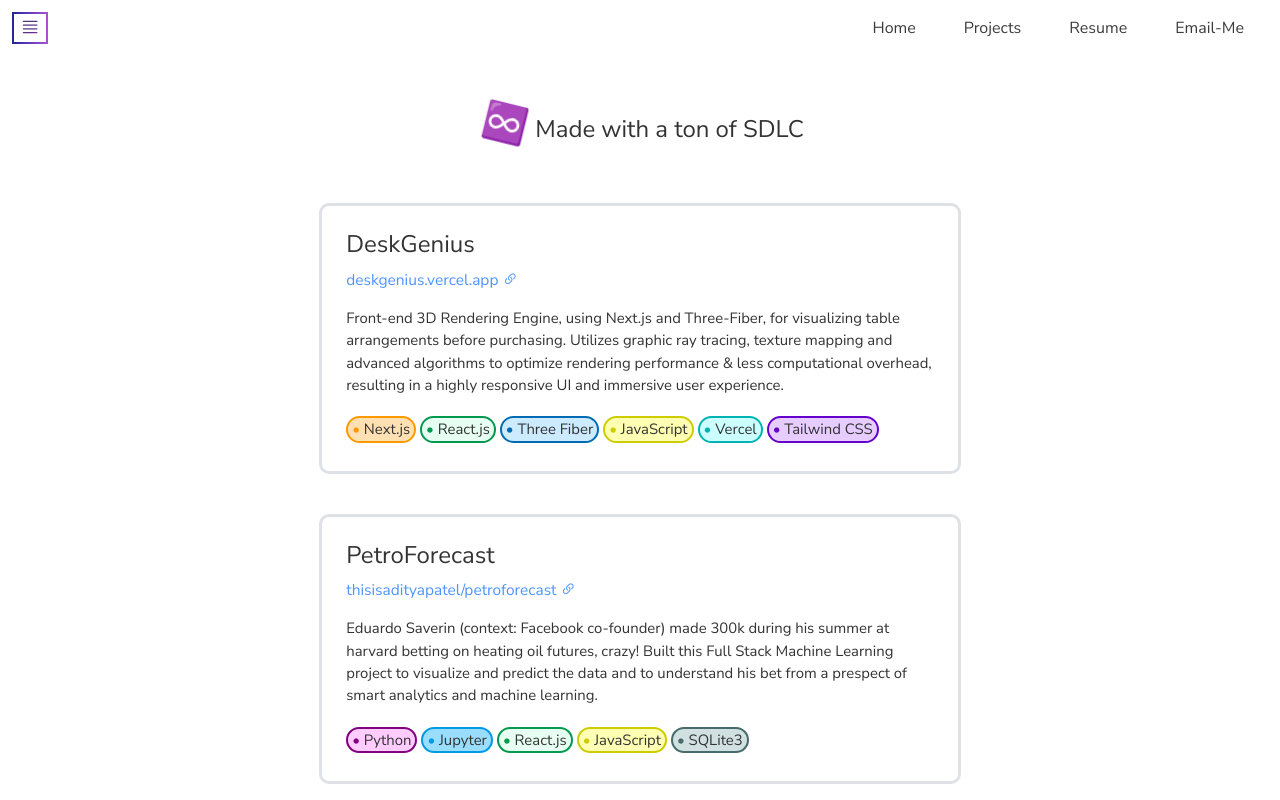
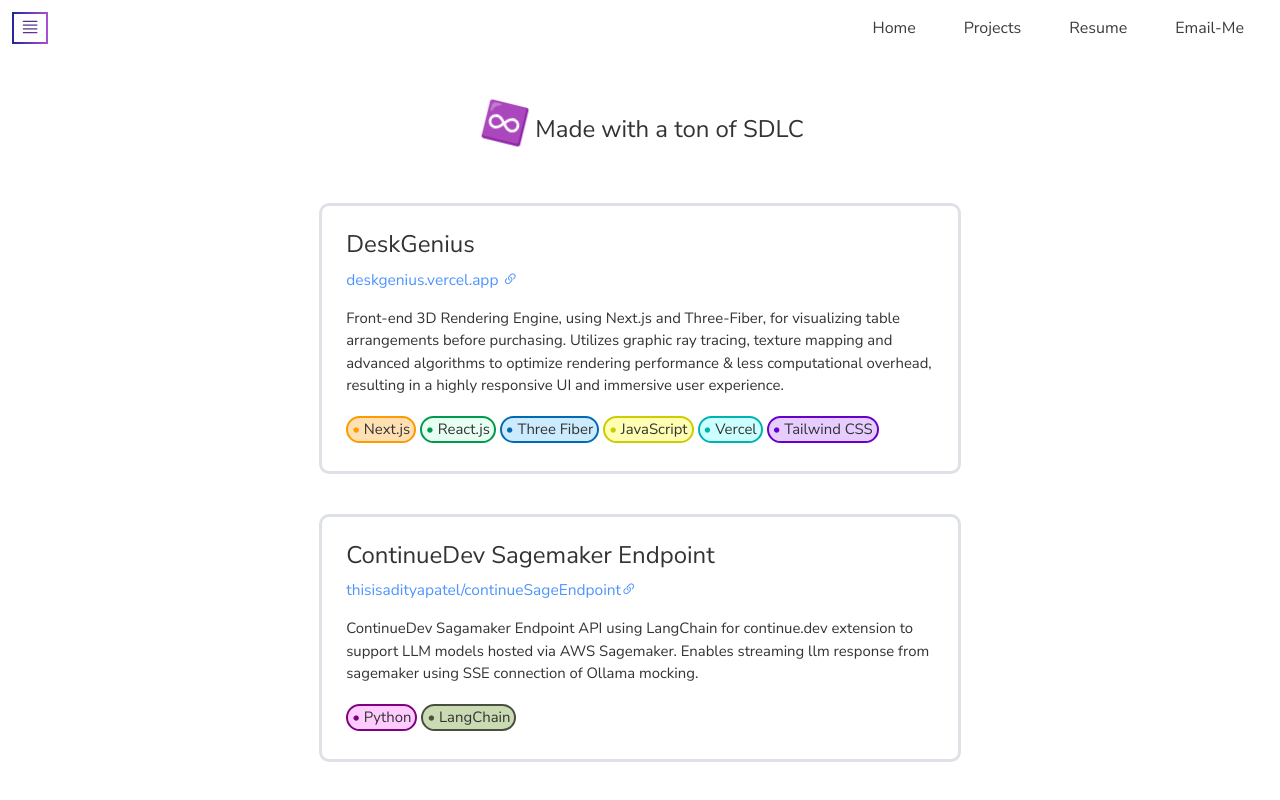
Before and after one commit to thisisadityapatel/aditya-patel.com, a Next.js app: page /misc in a window 1280 px wide. Shown: the top 800 px of the page. Built offline with nearby package versions, Linux system fonts and the light colour scheme; no server answers.

Commit message:
added the continuedev project

```diff
--- a/src/pages/misc.js
+++ b/src/pages/misc.js
@@ -36,6 +36,26 @@ const misc = () => {
           </div>
           <div className="rounded-pill me-1 my-1 px-1" style={{ backgroundColor: "#e6ccff", borderRadius: "20px", border: "2px solid #6600cc" }}>
             <span style={{ color: "#6600cc" }}>&#x2022;</span> Tailwind CSS
+          </div>
+        </div>
+      </div>
+
+      <div className="border border-3 p-4 flex" style={{borderRadius: "10px", marginTop: "2.5rem"}}>
+        <div className="text-left mb-3">
+          <div className="h4">ContinueDev Sagemaker Endpoint</div>
+          <div className="h5">
+            <a href="https://github.com/thisisadityapatel/continueSageEndpoint" className="hover-underline-animation" style={{textDecoration:"none", color:"#4d94ff", fontSize: "15.5px"}} target='__blank'>thisisadityapatel/continueSageEndpoint<i class="bi bi-link-45deg"></i></a>
+          </div>
+        </div>
+        <div>
+          ContinueDev Sagamaker Endpoint API using LangChain for continue.dev extension to support LLM models hosted via AWS Sagemaker. Enables streaming llm response from sagemaker using SSE connection of Ollama mocking.
+        </div>
+        <div className="mt-3 d-flex flex-wrap">
+          <div className="rounded-pill me-1 my-1 px-1" style={{ backgroundColor: "#ffccff", borderRadius: "20px", border: "2px solid #800080" }}>
+            <span style={{ color: "#800080" }}>&#x2022;</span> Python
+          </div>
+          <div className="rounded-pill me-1 my-1 px-1" style={{ backgroundColor: "#cadbb4", borderRadius: "20px", border: "2px solid #494f40" }}>
+            <span style={{ color: "#494f40" }}>&#x2022;</span> LangChain
           </div>
         </div>
       </div>
```
